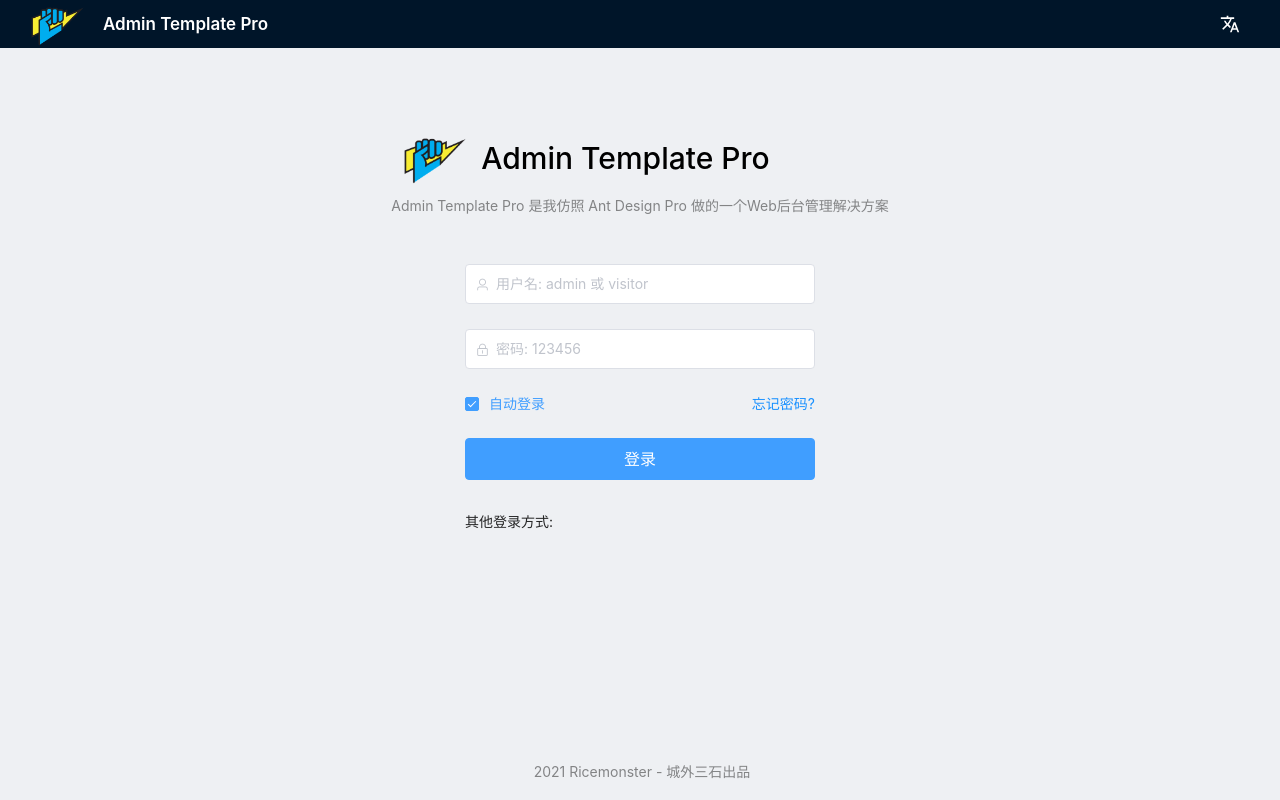
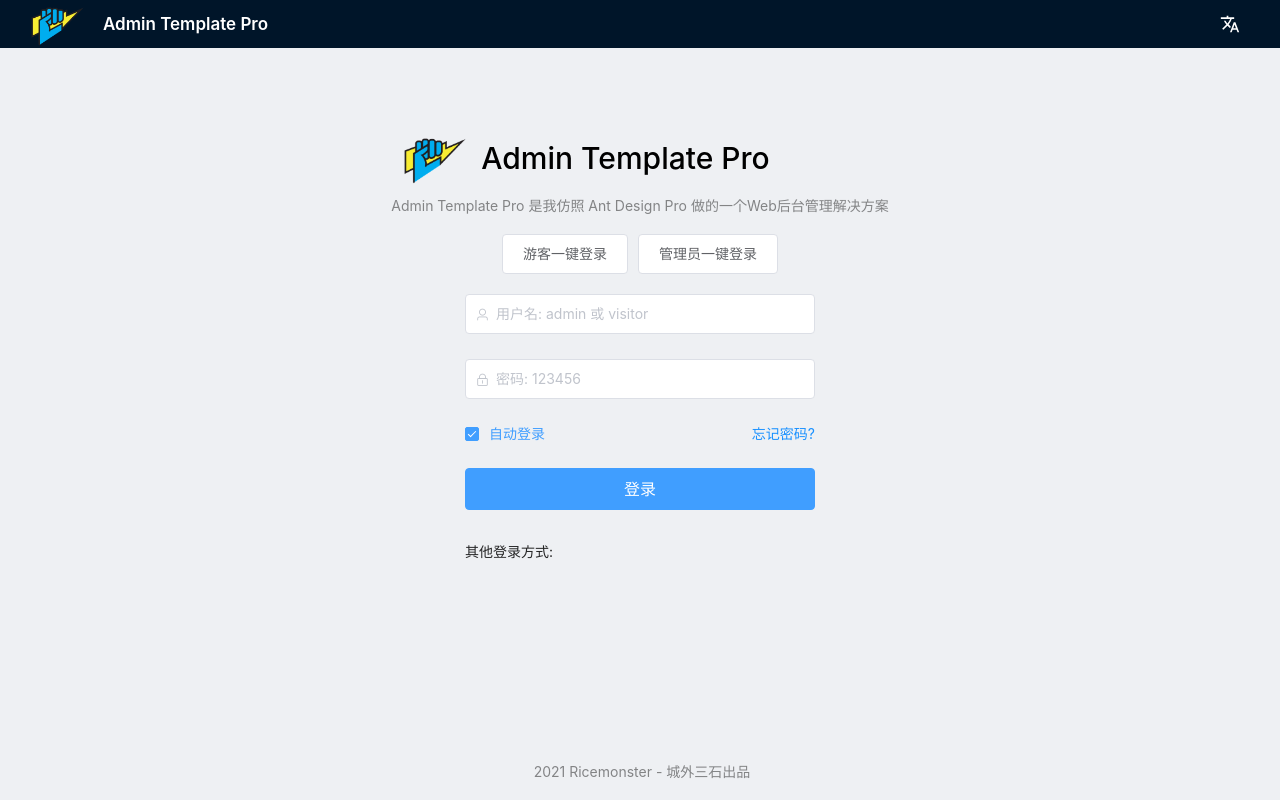
Before and after one commit to Ricemonster/vue-admin-project, a Vue app: page /login in a window 1280 px wide. Built offline with nearby package versions, Linux system fonts and the light colour scheme; a web font is replaced by a local one.

Commit message:
解决router.addroute()带来的路由重复问题

```diff
--- a/src/components/MenuBar.vue
+++ b/src/components/MenuBar.vue
@@ -45,7 +45,6 @@
   },
   methods: {
     handleSelect(key){
-
       this.$router.push(key)
     }
   },
--- a/src/router/index.js
+++ b/src/router/index.js
@@ -92,10 +92,8 @@
                         store.dispatch('user/buildroutes', {
                             roles: store.getters.roles
                         }).then(_ => {
-                            repeatRoutes(router.options.routes, store.getters.routes).forEach((item) => {
-                                router.addRoute(item)
-                            })
-                            next()
+                            router.addRoutes(repeatRoutes(router.options.routes, store.getters.routes))
+                            next({...to, replace: true })
                         })
                     })
                 }
--- a/src/store/modules/user.js
+++ b/src/store/modules/user.js
@@ -39,7 +39,7 @@
                 } else {
                     setToken(res.data.data.token)
                     commit('setToken', res.data.data.token)
-                    router.push('/')
+                    router.push('/').catch(err => {})
                 }
             })
     },
@@ -59,7 +59,6 @@
             commit('setRoutes', routes)
             resolve()
         })
-
     }
 }
 
--- a/src/views/Layout/footer.vue
+++ b/src/views/Layout/footer.vue
@@ -30,7 +30,7 @@
   font-size: 14px;
   @include b('footer__1'){
     & i:hover{
-      color: $text-base-color;
+      color: rgba(0,0,0);
     }
   }
   @include b('footer__2'){
--- a/src/views/login.vue
+++ b/src/views/login.vue
@@ -6,6 +6,10 @@
         <div>Admin Template Pro</div>
       </div>
       <div class="login__name__des">Admin Template Pro 是我仿照 Ant Design Pro 做的一个Web后台管理解决方案</div>
+    </div>
+    <div class="login__firstLogin">
+      <el-button @click="onelogin('visitor')">游客一键登录</el-button>
+      <el-button @click="onelogin('admin')">管理员一键登录</el-button>
     </div>
     <div class="login__box">
       <el-form-item class="login__box__item" prop="username">
@@ -40,7 +44,6 @@
             <div class="login__box__other--name__qq"><i class="iconfont">&#xe887;</i></div>
           </div>
         </div>
-          <!-- <div></div> -->
       </div>
     </div>
 
@@ -79,6 +82,7 @@
     }
   },
   methods: {
+    // 登录
     login(){
       this.$refs['form'].validate(validate => {
         if(validate){
@@ -93,6 +97,18 @@
           });
         }
       })
+    },
+    // 一键登录
+    onelogin(loginName){
+      if (loginName == 'admin'){
+          this.form.username = 'admin'
+          this.form.password = '123456'
+          this.login()
+      } else if(loginName == 'visitor') {
+          this.form.username = 'visitor'
+          this.form.password = '123456'
+          this.login()
+      }
     }
   }
 }
@@ -130,6 +146,13 @@
       font-size:14px;
       color: rgba(0,0,0,.45);
     }
+  }
+  @include b('login__firstLogin'){
+    display: flex;
+    flex-direction: row;
+    align-items: center;
+    margin-top: 20px;
+    margin-bottom: -30px;
   }
   @include b('login__box'){
     margin-top: 50px;
```
Lines whose indentation alone changed are shown as unchanged.
